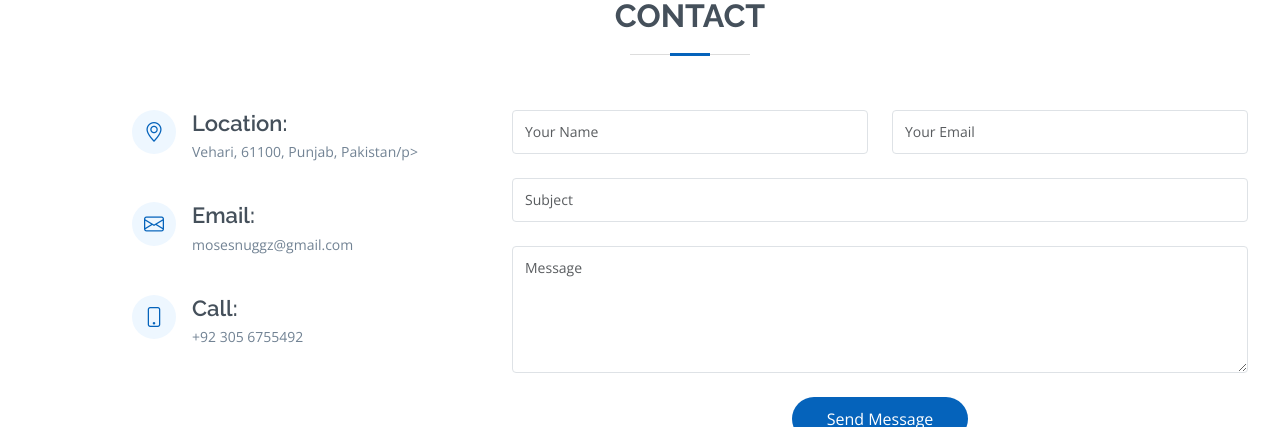
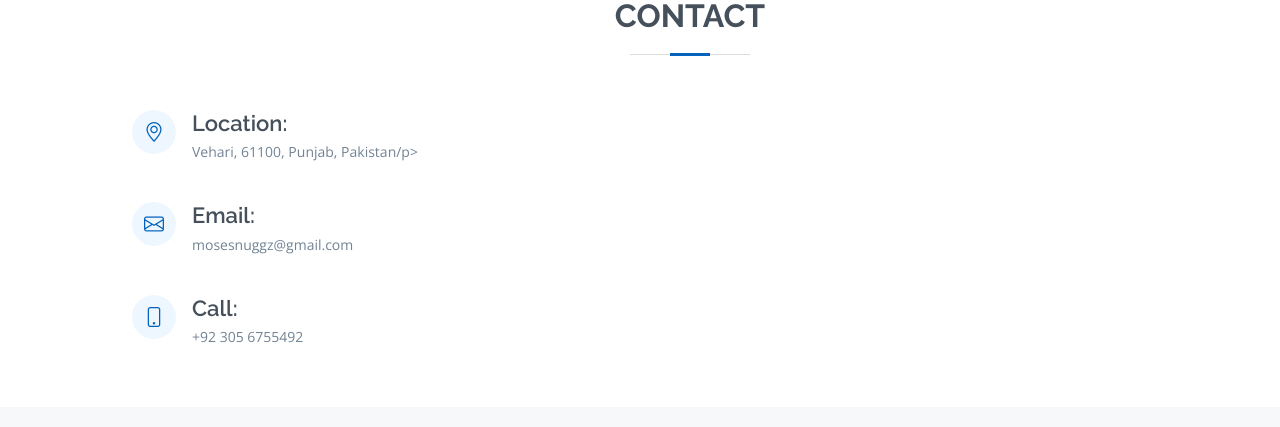
Before and after one commit to yoursaadahmad/saadahmad.github.io, a plain HTML site: page index.html in a window 1280 px wide. Shown: the part 3470-3897 px from the top of the page. Drawn offline with nearby package versions, Linux system fonts and the light colour scheme.

Commit message:
Update index.html

```diff
--- a/index.html
+++ b/index.html
@@ -329,30 +329,7 @@ Thank you for visiting my personal portfolio! Feel free to explore, and don't he
 
           </div>
 
-          <div class="col-lg-8 mt-5 mt-lg-0">
 
-            <form action="forms/contact.php" method="post" role="form" class="php-email-form">
-              <div class="row">
-                <div class="col-md-6 form-group">
-                  <input type="text" name="name" class="form-control" id="name" placeholder="Your Name" required>
-                </div>
-                <div class="col-md-6 form-group mt-3 mt-md-0">
-                  <input type="email" class="form-control" name="email" id="email" placeholder="Your Email" required>
-                </div>
-              </div>
-              <div class="form-group mt-3">
-                <input type="text" class="form-control" name="subject" id="subject" placeholder="Subject" required>
-              </div>
-              <div class="form-group mt-3">
-                <textarea class="form-control" name="message" rows="5" placeholder="Message" required></textarea>
-              </div>
-              <div class="my-3">
-                <div class="loading">Loading</div>
-                <div class="error-message"></div>
-                <div class="sent-message">Your message has been sent. Thank you!</div>
-              </div>
-              <div class="text-center"><button type="submit">Send Message</button></div>
-            </form>
 
           </div>
 
```
